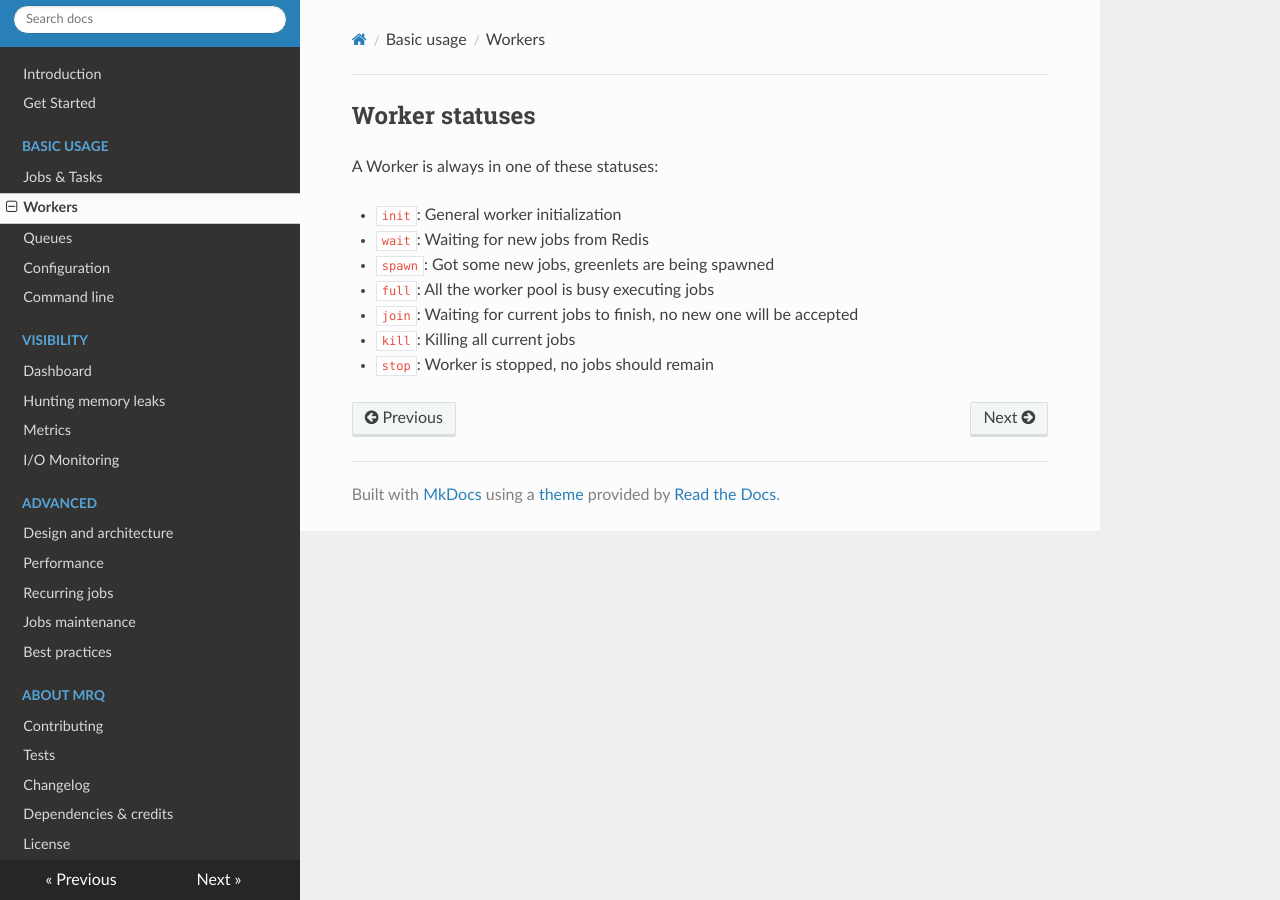
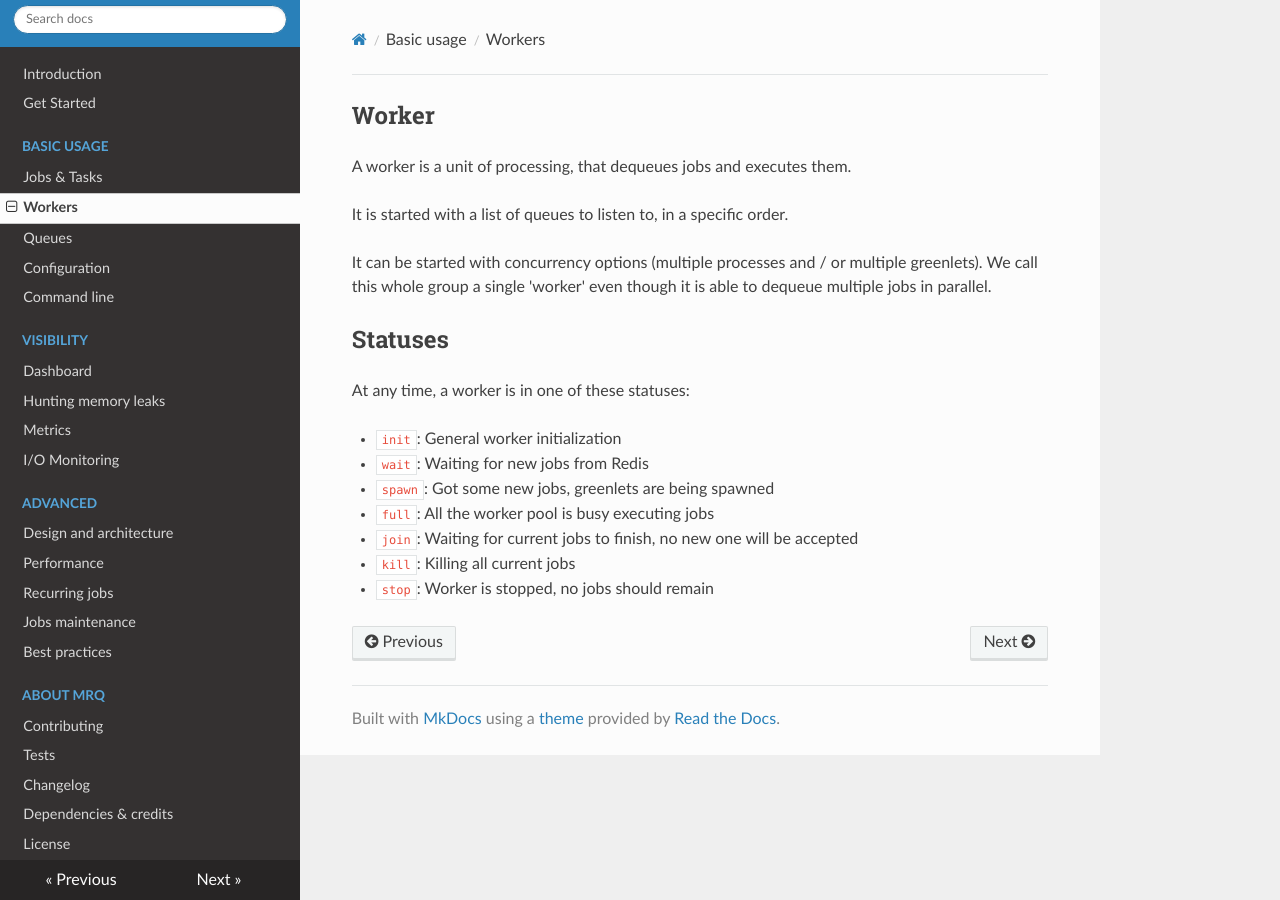
Before and after one commit to pricingassistant/mrq, an MkDocs documentation site: the page built from docs/workers.md, in a window 1280 px wide. Built offline with MkDocs 1.6.1, drawn with Linux system fonts in a browser that asks for light colours; nearby versions of some CDN libraries; old or Windows-style settings are respelled for this version of MkDocs.

Commit message:
some modifications in workers doc

```diff
--- a/docs/workers.md
+++ b/docs/workers.md
@@ -1,7 +1,15 @@
+## Worker
 
-## Worker statuses
+A worker is a unit of processing, that dequeues jobs and executes them.
 
-A Worker is always in one of these statuses:
+It is started with a list of queues to listen to, in a specific order.
+
+It can be started with concurrency options (multiple processes and / or multiple greenlets). We call this whole group a single 'worker' even though it is able to dequeue multiple jobs in parallel.
+
+
+## Statuses
+
+At any time, a worker is in one of these statuses:
 
 * `init`: General worker initialization
 * `wait`: Waiting for new jobs from Redis
```
Also changed, not shown: docs/jobs.md (+2 -4 lines).
